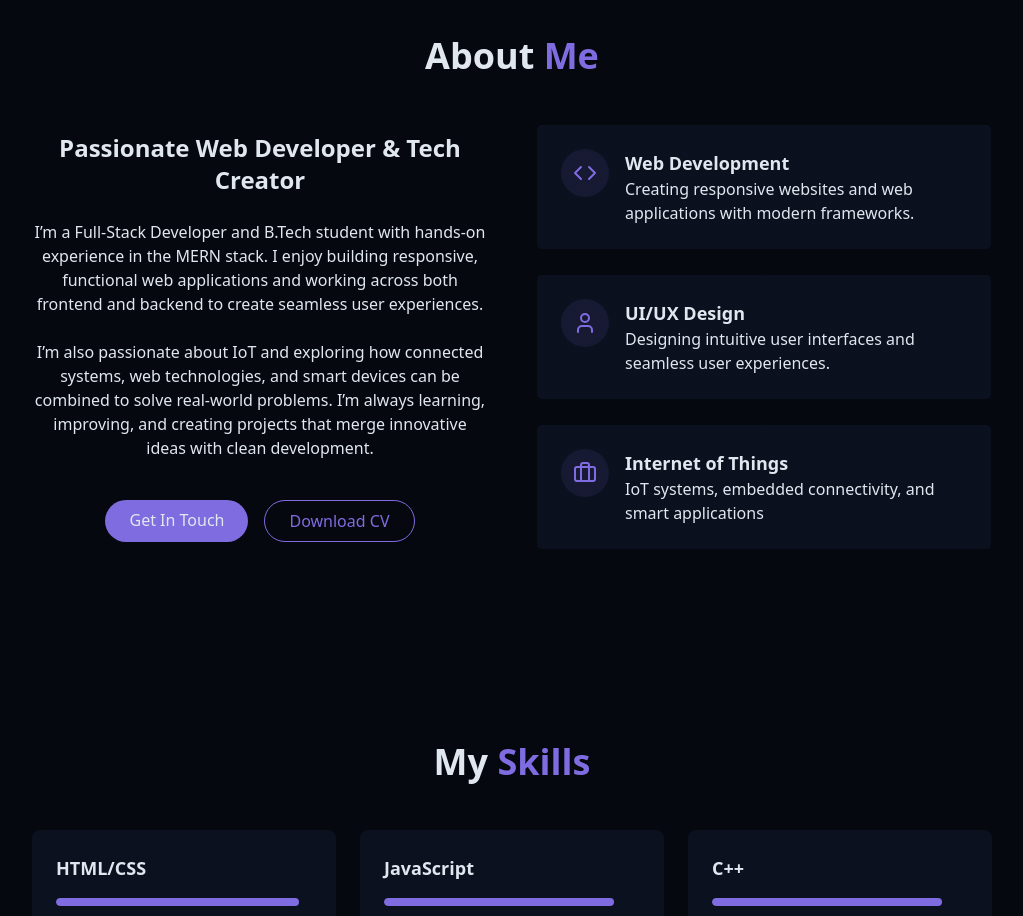
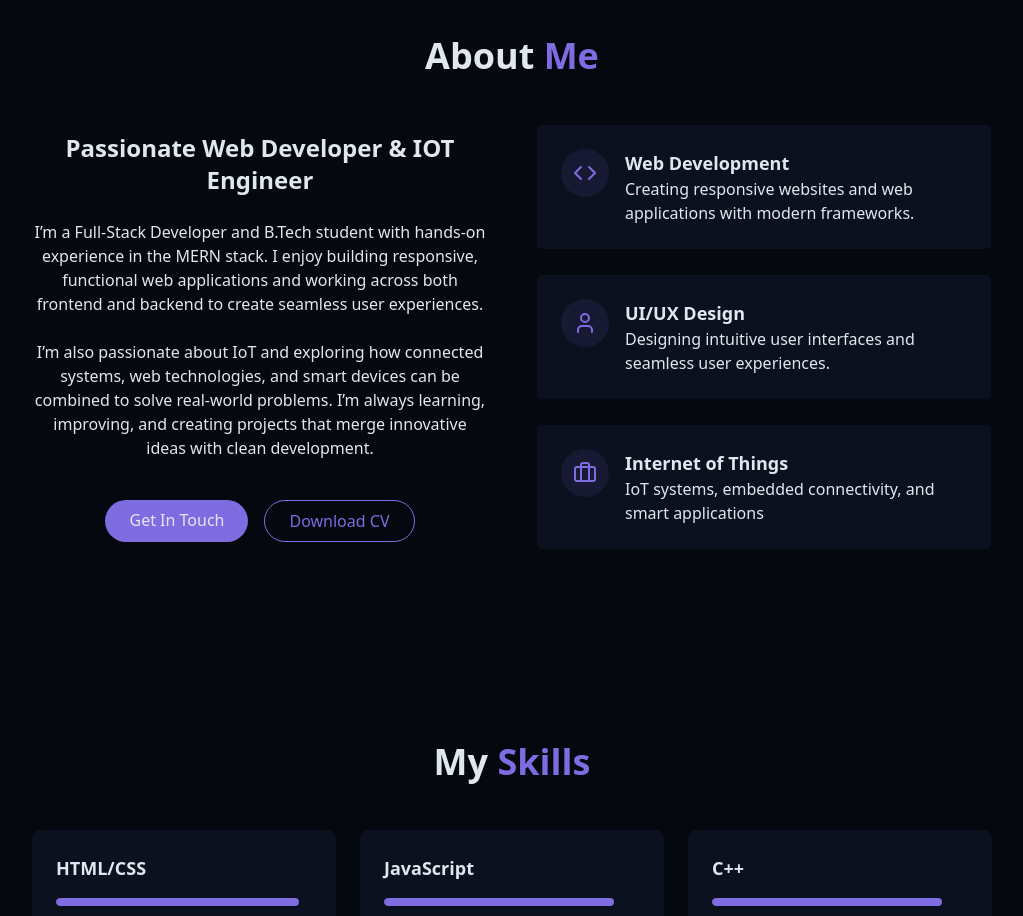
Before and after one commit to GarvitKhare07/Portfolio, a React (Vite) app: page / in a window 1280 px wide. Shown: the part 860-1776 px from the top of the page, without its empty margins (128-1151 px from the left). Built offline with nearby package versions, Linux system fonts and the light colour scheme.

Commit message:
Update AboutSection.jsx

```diff
--- a/src/components/AboutSection.jsx
+++ b/src/components/AboutSection.jsx
@@ -12,7 +12,7 @@ export const AboutSection = () => {
         <div className="grid grid-cols-1 md:grid-cols-2 gap-12 items-center">
           <div className="space-y-6">
             <h3 className="text-2xl font-semibold">
-              Passionate Web Developer & Tech Creator
+              Passionate Web Developer & IOT Engineer
             </h3>
 
             <p className="text-muted-foreground">
```
